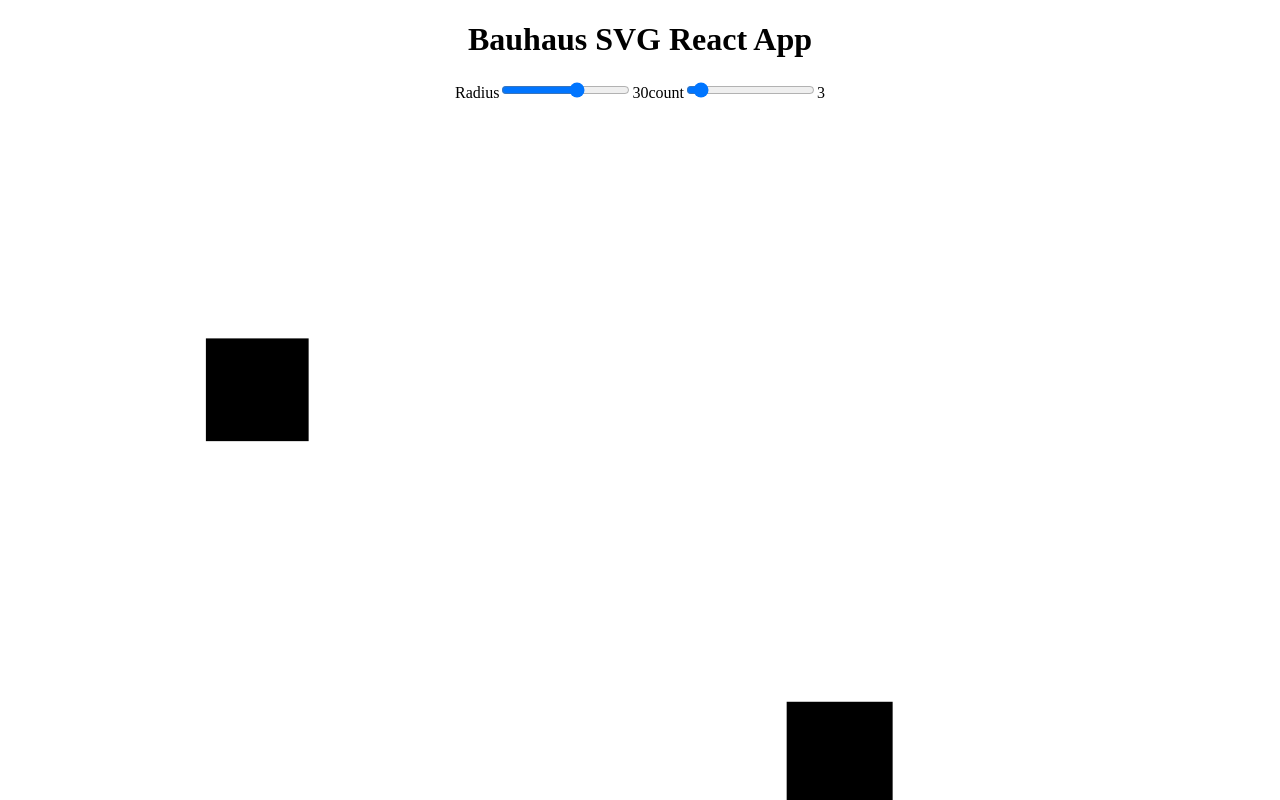
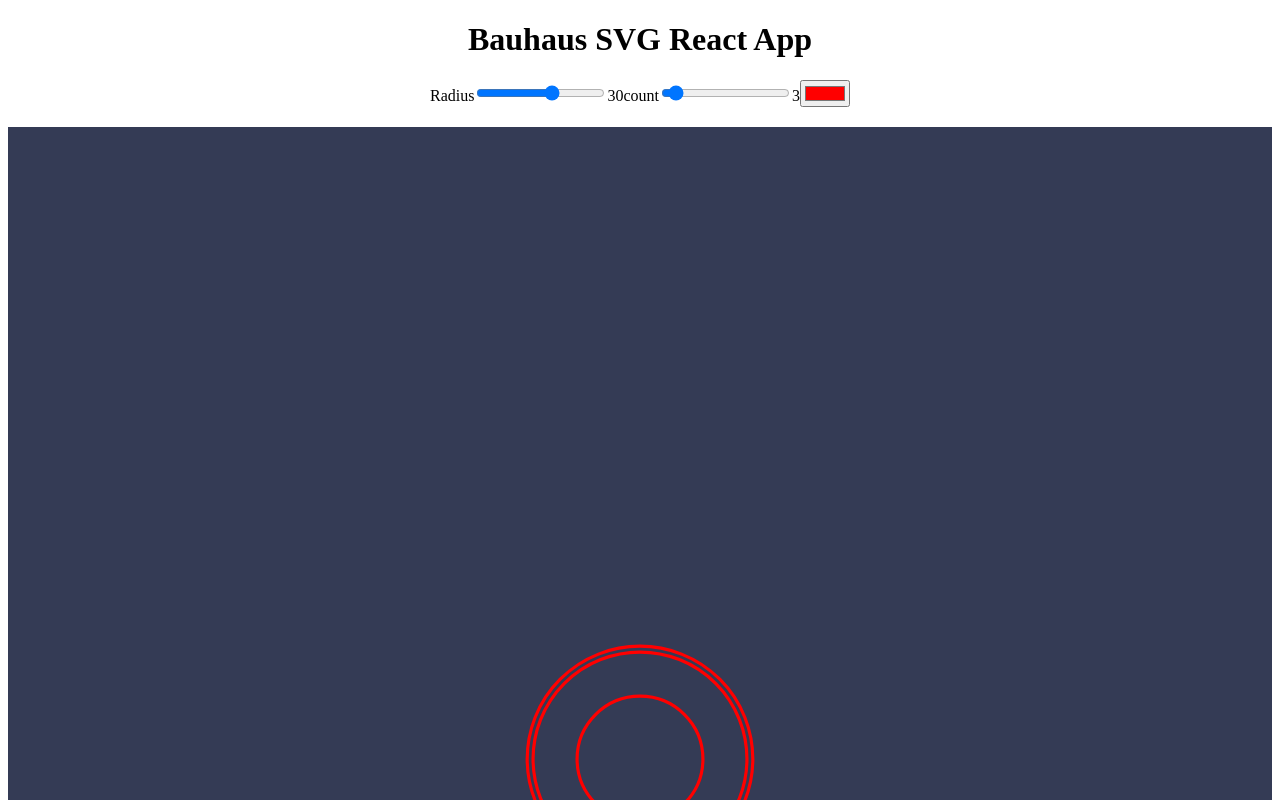
Before and after one commit to yassy22/art, a React (Vite) app: page / in a window 1280 px wide. Shown: the top 800 px of the page. Built offline with nearby package versions, Linux system fonts and the light colour scheme.

Commit message:
Add color selection for circles

```diff
--- a/src/App.css
+++ b/src/App.css
@@ -10,3 +10,7 @@
 .controls > div {
   margin: 10px;
 }
+
+.svg-container {
+  background-color: #343B55;
+}
--- a/src/App.jsx
+++ b/src/App.jsx
@@ -20,7 +20,11 @@ function App() {
     setStyle({ ...style, circleCount });
   };
 
-  const { radius, circleCount } = style;
+  const handleColorChange = (e) => {
+    setStyle({ ...style, circleColor: e.target.value });
+  };
+
+  const { radius, circleCount, circleColor } = style;
 
   return (
     <div className="App">
@@ -39,10 +43,11 @@ function App() {
           value={circleCount}
           onValueChange={(v) => handleChannelChange(v)}
         />
+        <input type="color" value={circleColor} onChange={handleColorChange} />
       </div>
       <div className="svg-container">
         <svg viewBox="0 0 400 400">
-          <Circles count={circleCount} radius={radius} />
+          <Circles count={circleCount} radius={radius} color={circleColor} />
         </svg>
       </div>
     </div>
--- a/src/components/Circles.jsx
+++ b/src/components/Circles.jsx
@@ -4,10 +4,20 @@ import React from "react";
 const Circles = ({ count, radius, color }) => {
   const circles = [];
   for (let i = 0; i < count; i++) {
-    const cx = Math.random() * 200 + 50;
-    const cy = Math.random() * 200 + 50;
+    // const cx = Math.random() * 200 + 50;
+    // const cy = Math.random() * 200 + 50;
     radius = Math.random() * 30 + 10;
-    circles.push(<rect key={i} x={cy} y={cx} width={radius} height={radius} />);
+    circles.push(
+      <circle
+        key={i}
+        cx={400 / 2}
+        cy={400 / 2}
+        r={radius}
+        stroke={color}
+        fill="none"
+      />
+
+    );
   }
 
   return circles;
```
